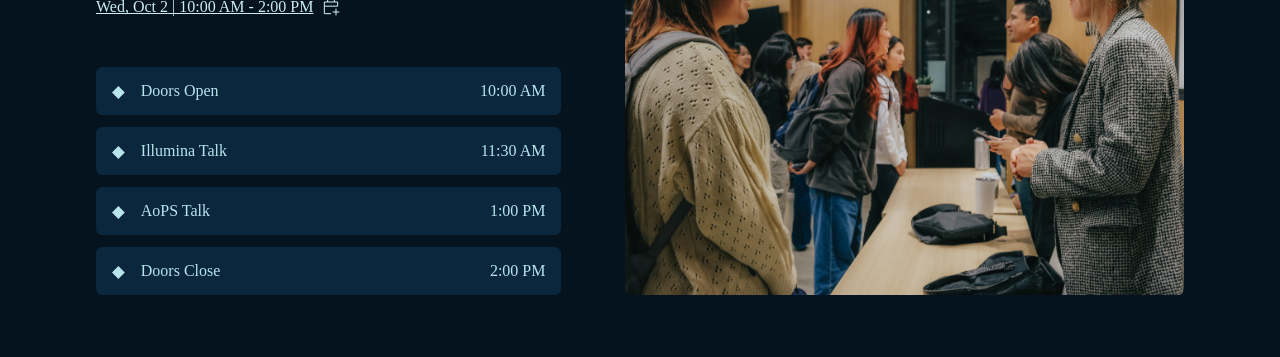
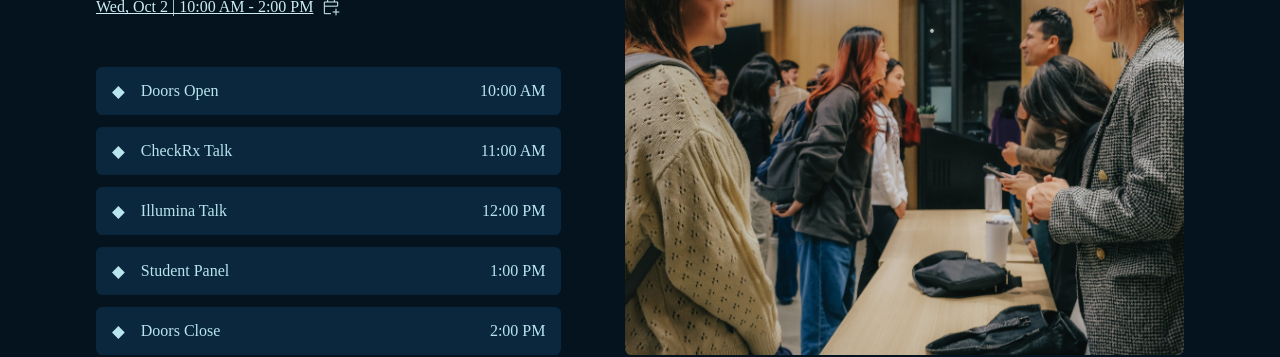
Before and after one commit to ucsddesignco/stride25, a React (Vite) app: page / in a window 1280 px wide. Shown: the part 1060-1417 px from the top of the page. Built offline with nearby package versions, Linux system fonts and the light colour scheme; a web font is replaced by a local one.

Commit message:
first draft of fixes to fields and schedule sections

```diff
--- a/src/Components/Fields/Fields.scss
+++ b/src/Components/Fields/Fields.scss
@@ -64,11 +64,6 @@
 
     .field-card {
       flex: 1 1;
-      transition: transform 0.2s ease;
-
-      &:hover {
-        transform: translateY(-4px);
-      }
     }
   }
 }
--- a/src/Components/Schedule/Schedule.tsx
+++ b/src/Components/Schedule/Schedule.tsx
@@ -33,16 +33,25 @@ const Schedule = () => {
                   <span className="bullet">
                     <Diamond />
                   </span>
-                  <p>Illumina Talk</p>
+                  <p>CheckRx Talk</p>
                 </div>
-                <p>11:30 AM</p>
+                <p>11:00 AM</p>
               </div>
               <div className="item">
                 <div className="item-name">
                   <span className="bullet">
                     <Diamond />
                   </span>
-                  <p>AoPS Talk</p>
+                  <p>Illumina Talk</p>
+                </div>
+                <p>12:00 PM</p>
+              </div>
+              <div className="item">
+                <div className="item-name">
+                  <span className="bullet">
+                    <Diamond />
+                  </span>
+                  <p>Student Panel</p>
                 </div>
                 <p>1:00 PM</p>
               </div>
@@ -95,16 +104,25 @@ const Schedule = () => {
                   <span className="bullet">
                     <Diamond />
                   </span>
-                  <p>Illumina Talk</p>
+                  <p>CheckRx Talk</p>
                 </div>
-                <p>11:30 AM</p>
+                <p>11:00 AM</p>
               </div>
               <div className="item">
                 <div className="item-name">
                   <span className="bullet">
                     <Diamond />
                   </span>
-                  <p>AoPS Talk</p>
+                  <p>Illumina Talk</p>
+                </div>
+                <p>12:00 PM</p>
+              </div>
+              <div className="item">
+                <div className="item-name">
+                  <span className="bullet">
+                    <Diamond />
+                  </span>
+                  <p>Student Panel</p>
                 </div>
                 <p>1:00 PM</p>
               </div>
```
